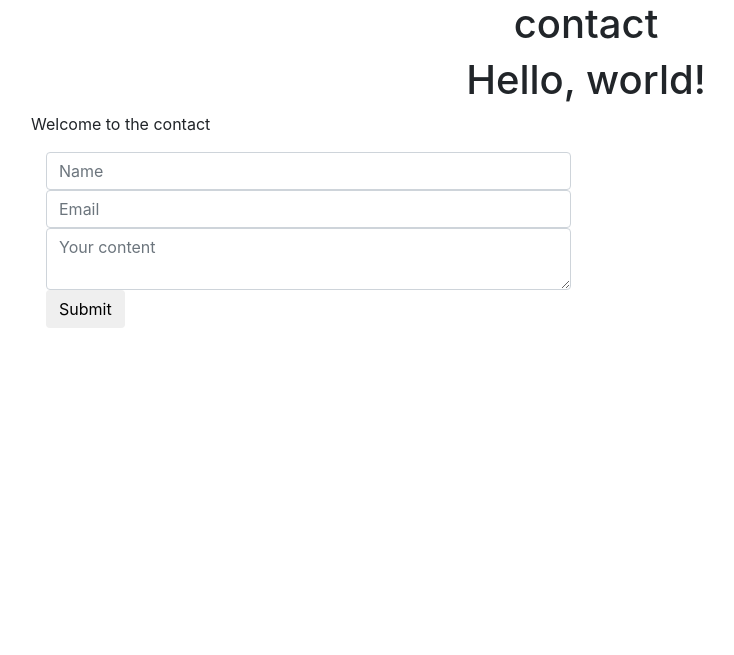
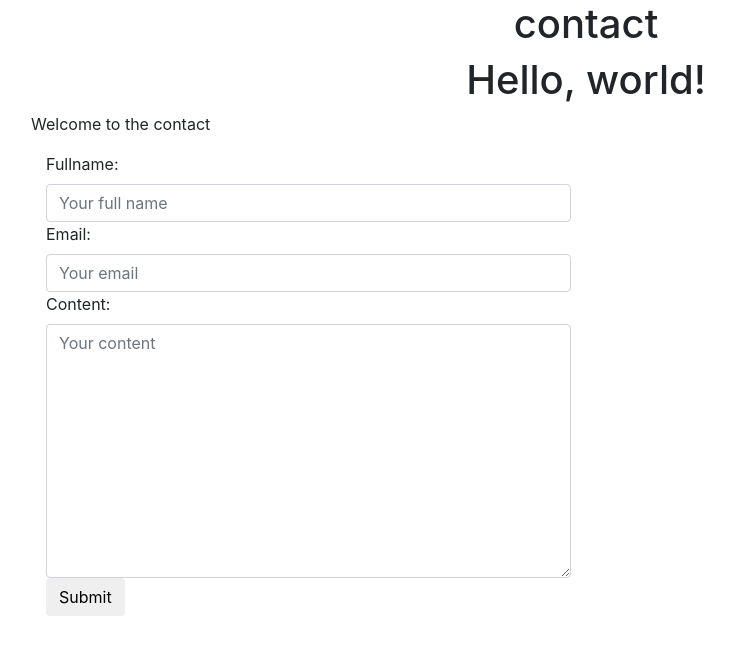
Before and after one commit to therko/ecommerce, a Django app: page /contact/ in a window 1280 px wide. Shown: the top 655 px of the page, without its empty margins (54-788 px from the left). Run offline with Django 3.2, Linux system fonts and the light colour scheme; some libraries are stand-ins or nearby versions.

Commit message:
Added contact form

```diff
--- /dev/null
+++ b/src/ecommerce/forms.py
@@ -0,0 +1,34 @@
+from django import forms
+
+class ContactForm(forms.Form):
+    fullname = forms.CharField(
+                    widget=forms.TextInput(
+                        attrs={
+                            "class":"form-control",
+                            "placeholder":"Your full name"
+                        }
+                    )
+    )
+    email = forms.EmailField(
+                widget=forms.EmailInput(
+                    attrs={
+                        "class":"form-control",
+                        "placeholder":"Your email"
+                    }
+                )
+    )
+    content = forms.CharField(
+                widget=forms.Textarea(
+                    attrs={
+                        "class":"form-control",
+                        "placeholder":"Your content"
+                    }
+                )
+    )
+
+    def clean_email(self):
+        email = self.cleaned_data.get("email")
+
+        if not "gmail.com" in email:
+            raise forms.ValidationError("Email has to be gmail.com", code="invalid")
+        return email
--- a/src/ecommerce/views.py
+++ b/src/ecommerce/views.py
@@ -1,5 +1,7 @@
 from django.http import HttpResponse
 from django.shortcuts import render
+
+from .forms import ContactForm
 
 def home_page(request):
     context = {
@@ -16,13 +18,17 @@ def about_page(request):
     return render(request, "home_page.html", context)
 
 def contact_page(request):
+    contact_form = ContactForm(request.POST or None)
     context = {
         "title":"contact",
-        "content":"Welcome to the contact"
+        "content":"Welcome to the contact",
+        "form": contact_form
     }
-    if request.method == "POST":
-        print(request.POST)
-        print(request.POST.get('full_name'))
+    if contact_form.is_valid():
+        print(contact_form.cleaned_data)
+    # if request.method == "POST":
+    #     print(request.POST)
+    #     print(request.POST.get('full_name'))
     return render(request, "contact/view.html", context)
 
 def home_page_old(request):
--- a/src/templates/contact/view.html
+++ b/src/templates/contact/view.html
@@ -20,12 +20,18 @@
                 <div class='col'>
                     <p>{{ content }}</p>
                     <div class='col-sm-6 col-12'>
-                            <form method='POST'> {% csrf_token %}
-                                    <input type='text' class='form-control' placeholder="Name" name='full_name'>
-                                    <input type='email' class='form-control' placeholder="Email" name='email'>
-                                    <textarea name='content' class='form-control' placeholder="Your content"></textarea>
-                                    <button type='submit' class='btn btn-default'>Submit</button>
-                            </form>
+
+                        <form method='POST'> {% csrf_token %}
+                            {{ form}}
+                            <button type='submit' class='btn btn-default'>Submit</button>
+                        </form>
+
+                        <!-- <form method='POST'> {% csrf_token %}
+                                <input type='text' class='form-control' placeholder="Name" name='full_name'>
+                                <input type='email' class='form-control' placeholder="Email" name='email'>
+                                <textarea name='content' class='form-control' placeholder="Your content"></textarea>
+                                <button type='submit' class='btn btn-default'>Submit</button>
+                        </form> -->
                     </div>
                 </div>
             </div>
```
